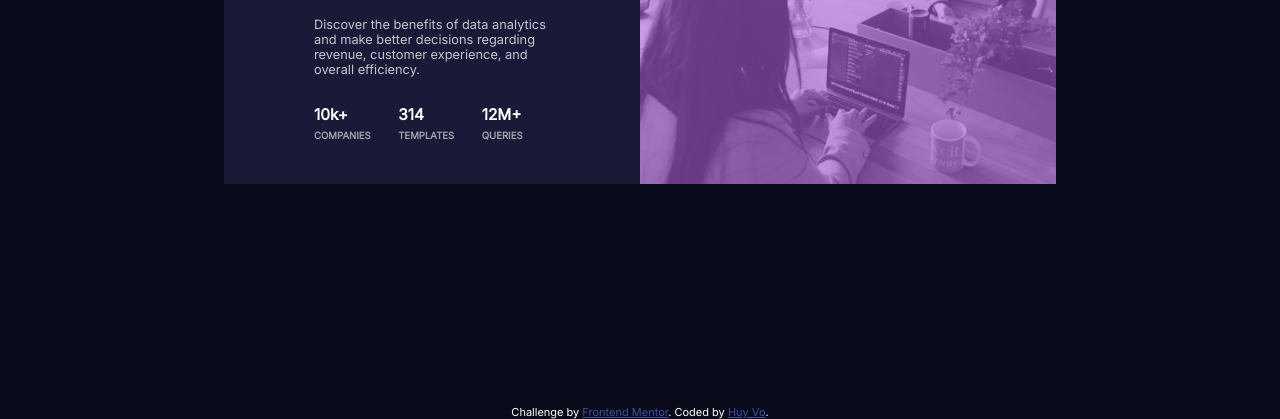
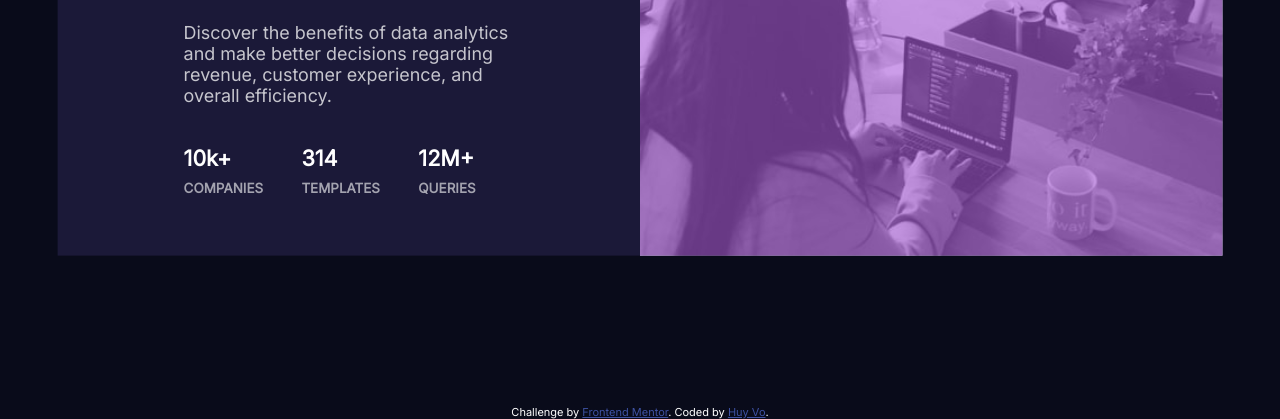
Before and after one commit to bmhuyquoc104/stats-preview-card-component-main, a plain HTML site: page index.html in a window 1280 px wide. Shown: the part 395-814 px from the top of the page. Drawn offline with Linux system fonts and the light colour scheme.

Commit message:
Update index.html

```diff
--- a/index.html
+++ b/index.html
@@ -58,6 +58,7 @@
         color: hsl(0, 0%, 100%);
         font-size: 0.9375rem;
         font-weight: 400;
+        transform: scale(1.4);
         width: 65%;
         background-color: hsl(244, 38%, 16%);
       }
```
